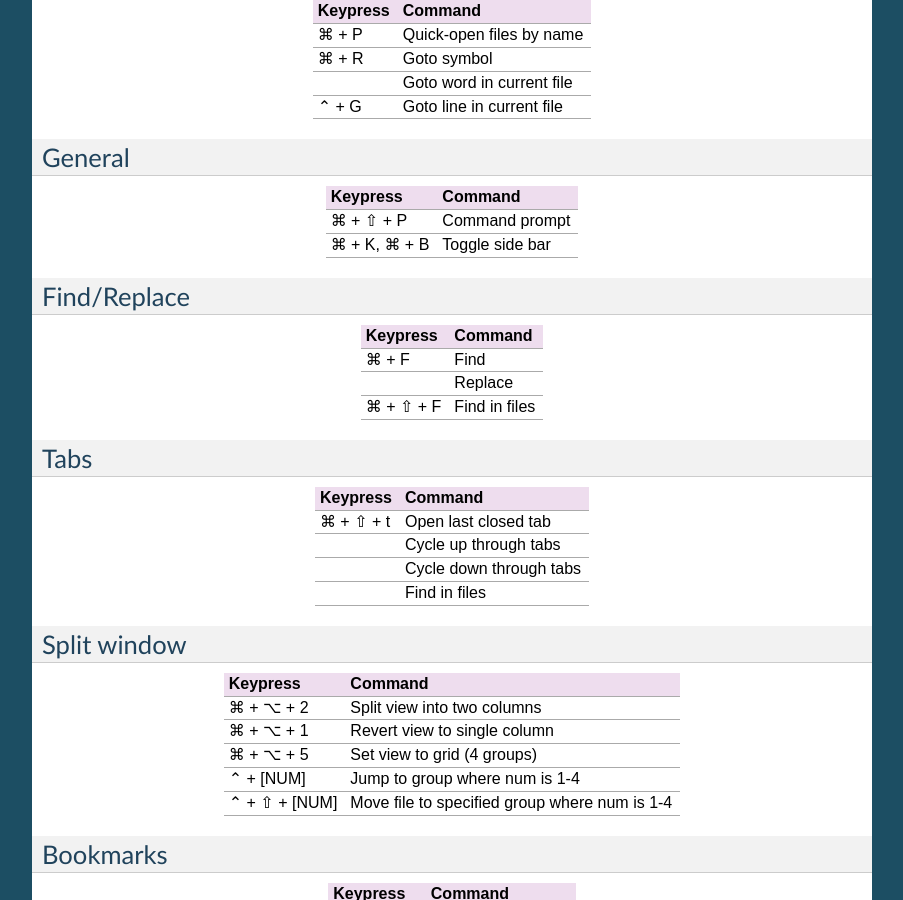
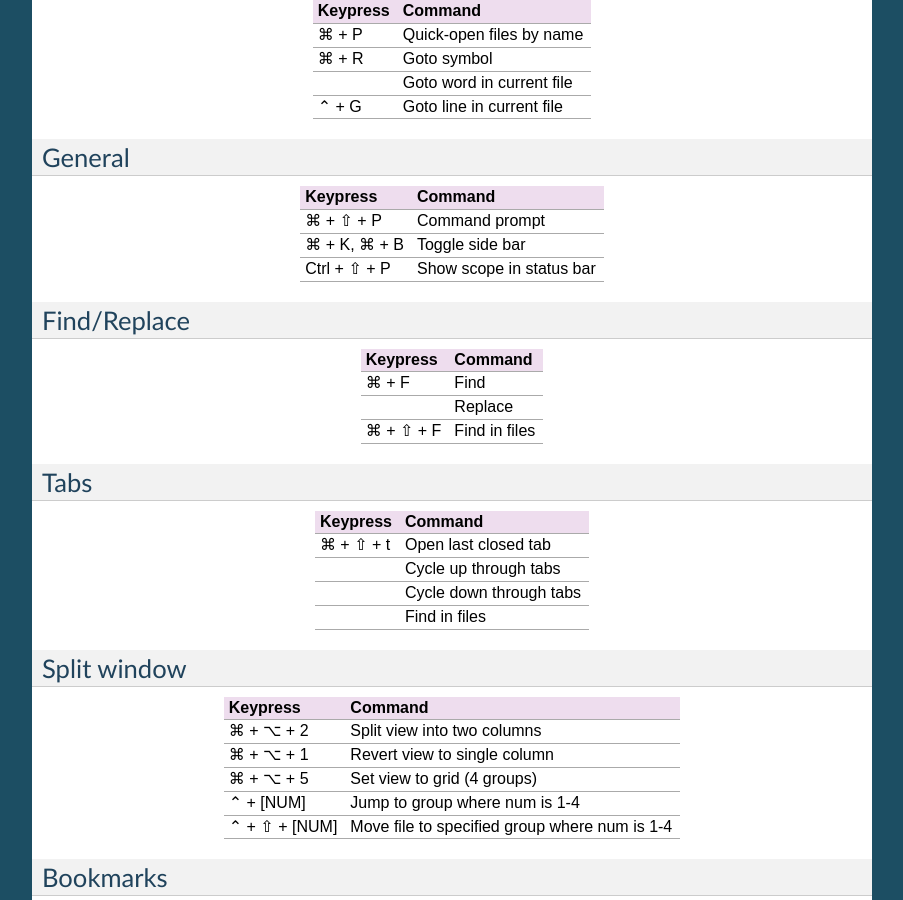
Before and after one commit to guillermooo/sublime-undocs, a Sphinx documentation site: the page built from source/reference/keyboard_shortcuts_osx.rst, in a window 1280 px wide and 900 px high, scrolled down 780 px. Shown: the whole window, without its empty margins (198-1101 px from the left). Built offline with Sphinx 7.4.7, drawn with Linux system fonts in a browser that asks for light colours.

Commit message:
Add shortcut for showing scope

```diff
--- a/source/reference/keyboard_shortcuts_osx.rst
+++ b/source/reference/keyboard_shortcuts_osx.rst
@@ -82,6 +82,8 @@ General
 +-----------------+-----------------------------------------------------------+
 | ⌘ + K, ⌘ + B    | Toggle side bar                                           |
 +-----------------+-----------------------------------------------------------+
+| Ctrl + ⇧ + P    | Show scope in status bar                                  |
++-----------------+-----------------------------------------------------------+
 
 Find/Replace
 ------------------------
```
